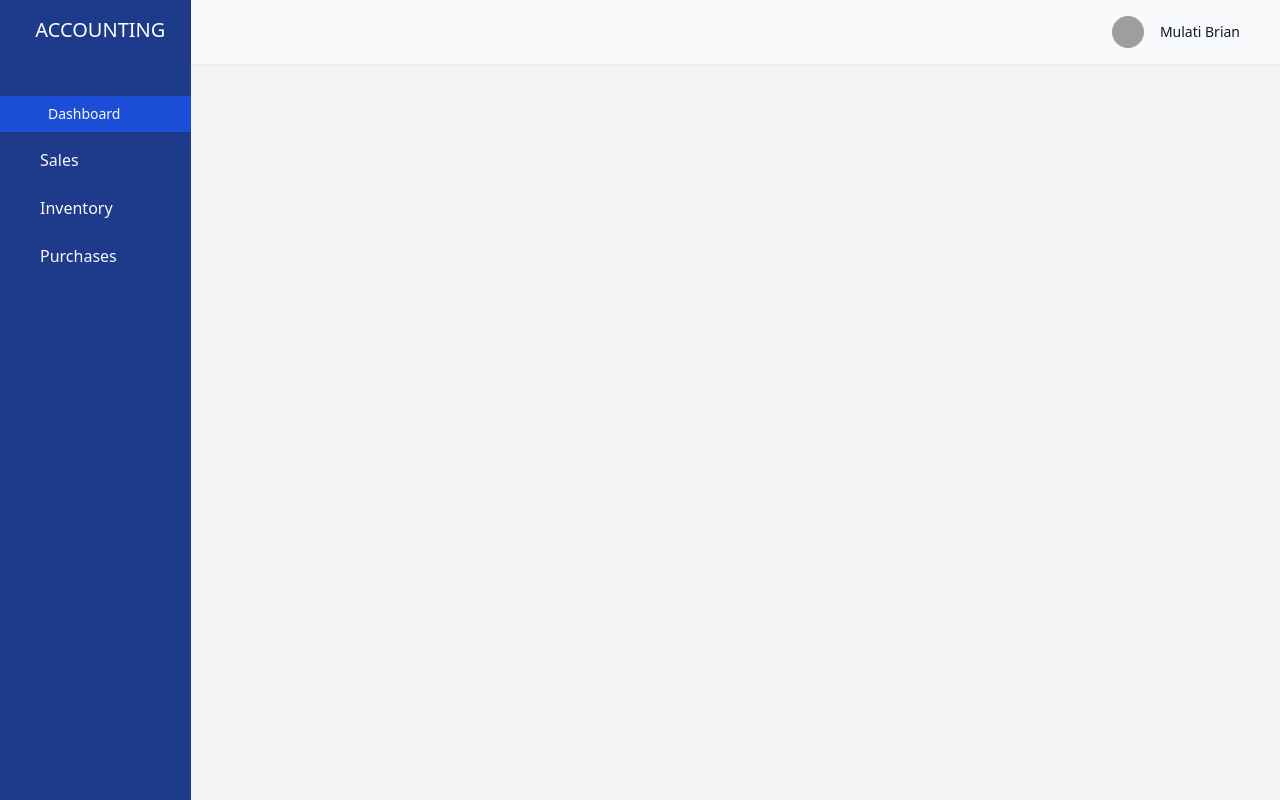
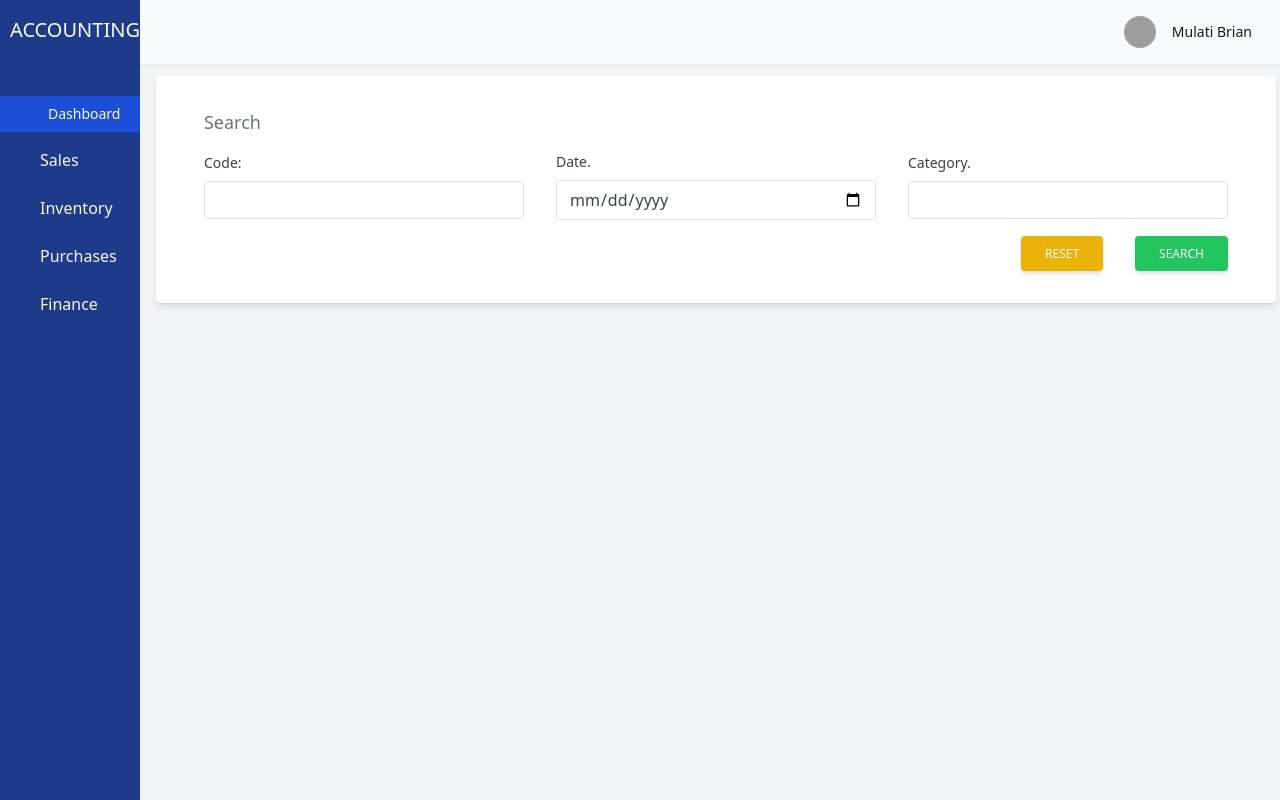
Before and after one commit to Brian-mula/accounting, a Nuxt app: page /expenses in a window 1280 px wide. Built offline with nearby package versions, Linux system fonts and the light colour scheme; grey boxes are pictures that could not be loaded.

Commit message:
added expense page

```diff
--- a/components/sideNav.vue
+++ b/components/sideNav.vue
@@ -142,14 +142,55 @@
 
                   </div>
 
-                  <img src="/solutions.jpg" alt="" />
+
                 </PopoverPanel>
               </div>
             </transition>
           </Popover>
         </li>
         <li>
+           <Popover class="relative">
+            <PopoverButton as="div"
+              class="pl-10 flex items-center p-2 cursor-pointer text-base font-normal text-gray-50 hover:bg-blue-700 border-none "
+              >Finance</PopoverButton
+            >
+            <transition
+              enter-active-class="transition duration-200 ease-out"
+              enter-from-class="translate-y-1 opacity-0"
+              enter-to-class="translate-y-0 opacity-100"
+              leave-active-class="transition duration-150 ease-in"
+              leave-from-class="translate-y-0 opacity-100"
+              leave-to-class="translate-y-1 opacity-0"
+            >
+              <div class="bg-white">
+                <PopoverPanel class="absolute z-10 bg-white w-full p-4 rounded">
+                  <div class="grid grid-cols-1">
+                    <nuxt-link
+                      to="/expenses"
+                      class="flex items-center p-2 text-base font-normal text-gray-600 hover:bg-gray-100"
+                    >
+                      Expenses
+                    </nuxt-link>
+                    <nuxt-link
+                      to="/expenses"
+                      class="flex items-center p-2 text-base font-normal text-gray-600 hover:bg-gray-100"
+                    >
+                      Incomes
+                    </nuxt-link>
+                     <nuxt-link
+                      to="manage_suppliers"
+                      class="flex items-center p-2 text-base font-normal text-gray-600 hover:bg-gray-100"
+                    >
+                      Treasuries & bank
+                    </nuxt-link>
 
+                  </div>
+
+
+                </PopoverPanel>
+              </div>
+            </transition>
+          </Popover>
         </li>
       </ul>
     </div>
--- /dev/null
+++ b/pages/expenses.vue
@@ -0,0 +1,58 @@
+<template>
+    <div>
+    <form class="bg-white shadow-md rounded px-8 pt-6 pb-8 mb-4">
+    <h3 class="pt-2 pb-4 px-4 text-lg text-gray-500">Search</h3>
+      <div class="flex items-center justify-between">
+        <div class="w-80 mx-4">
+          <div class="mb-4 w-full">
+            <label class="block text-gray-700 text-sm mb-2" for="username">
+              Code:
+            </label>
+             <input
+              class=" appearance-none border  w-full py-2 px-3 text-gray-700 leading-tight focus:outline-none focus:shadow-outline"
+              placeholder=""
+            />
+          </div>
+        </div>
+        <div>
+          <div class="mb-4 w-80 mx-4">
+            <label class="block text-gray-700 text-sm mb-2" for="username">
+              Date.
+            </label>
+            <input
+            type="date"
+              class=" appearance-none border  w-full py-2 px-3 text-gray-700 leading-tight focus:outline-none focus:shadow-outline"
+              placeholder=""
+            />
+          </div>
+        </div>
+
+      <div class="mb-4 w-80 mx-4">
+            <label class="block text-gray-700 text-sm mb-2" for="username">
+              Category.
+            </label>
+            <input
+              class=" appearance-none border  w-full py-2 px-3 text-gray-700 leading-tight focus:outline-none focus:shadow-outline"
+              placeholder=""
+            />
+          </div>
+      </div>
+      <div class="flex justify-end items-center">
+      <div class="mx-4">
+          <button type="button" class="inline-block px-6 py-2.5 bg-yellow-500 text-white font-medium text-xs leading-tight uppercase rounded shadow-md hover:bg-yellow-600 hover:shadow-lg focus:bg-yellow-600 focus:shadow-lg focus:outline-none focus:ring-0 active:bg-yellow-700 active:shadow-lg transition duration-150 ease-in-out">Reset</button>
+      </div>
+       <div class="mx-4">
+        <button type="button" class="inline-block px-6 py-2.5 bg-green-500 text-white font-medium text-xs leading-tight uppercase rounded shadow-md hover:bg-green-600 hover:shadow-lg focus:bg-green-600 focus:shadow-lg focus:outline-none focus:ring-0 active:bg-green-700 active:shadow-lg transition duration-150 ease-in-out">Search</button>
+       </div>
+      </div>
+    </form>
+    </div>
+</template>
+
+<script setup>
+
+</script>
+
+<style lang="scss" scoped>
+
+</style>
```
